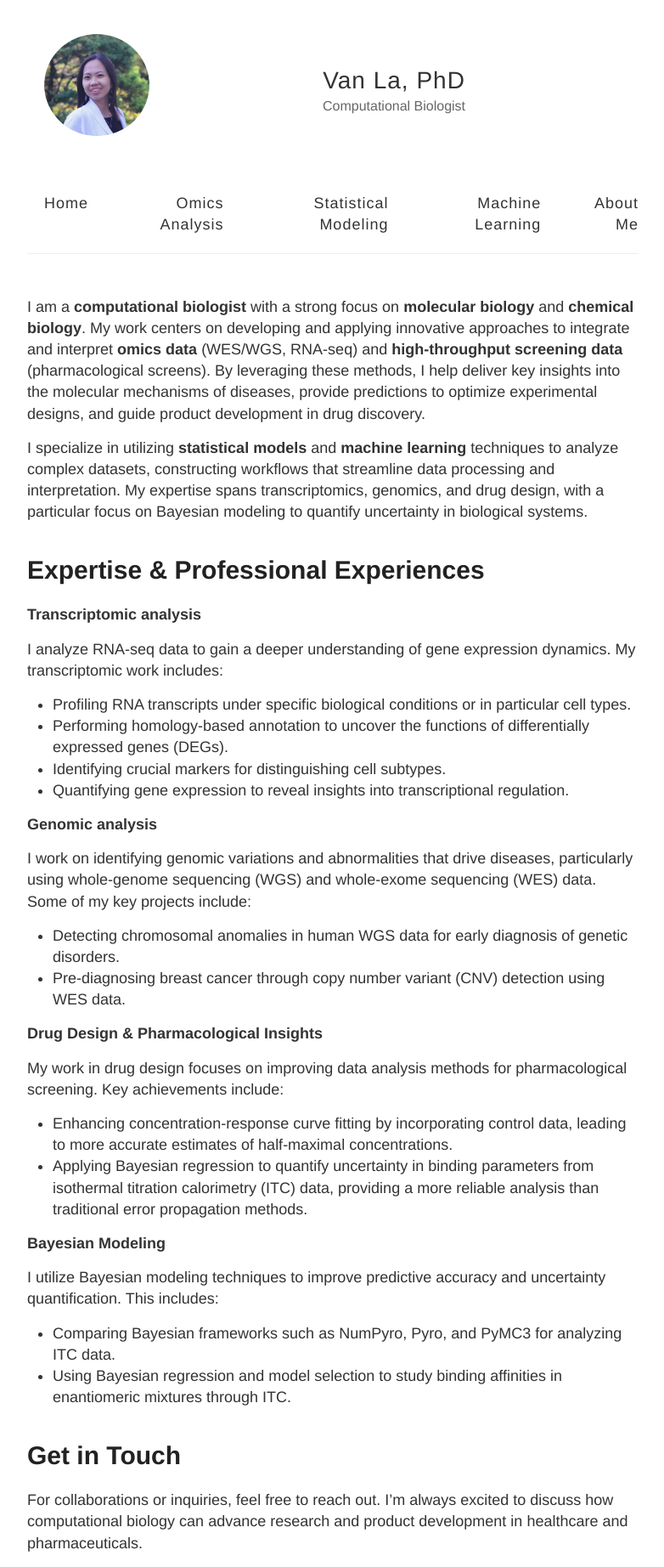
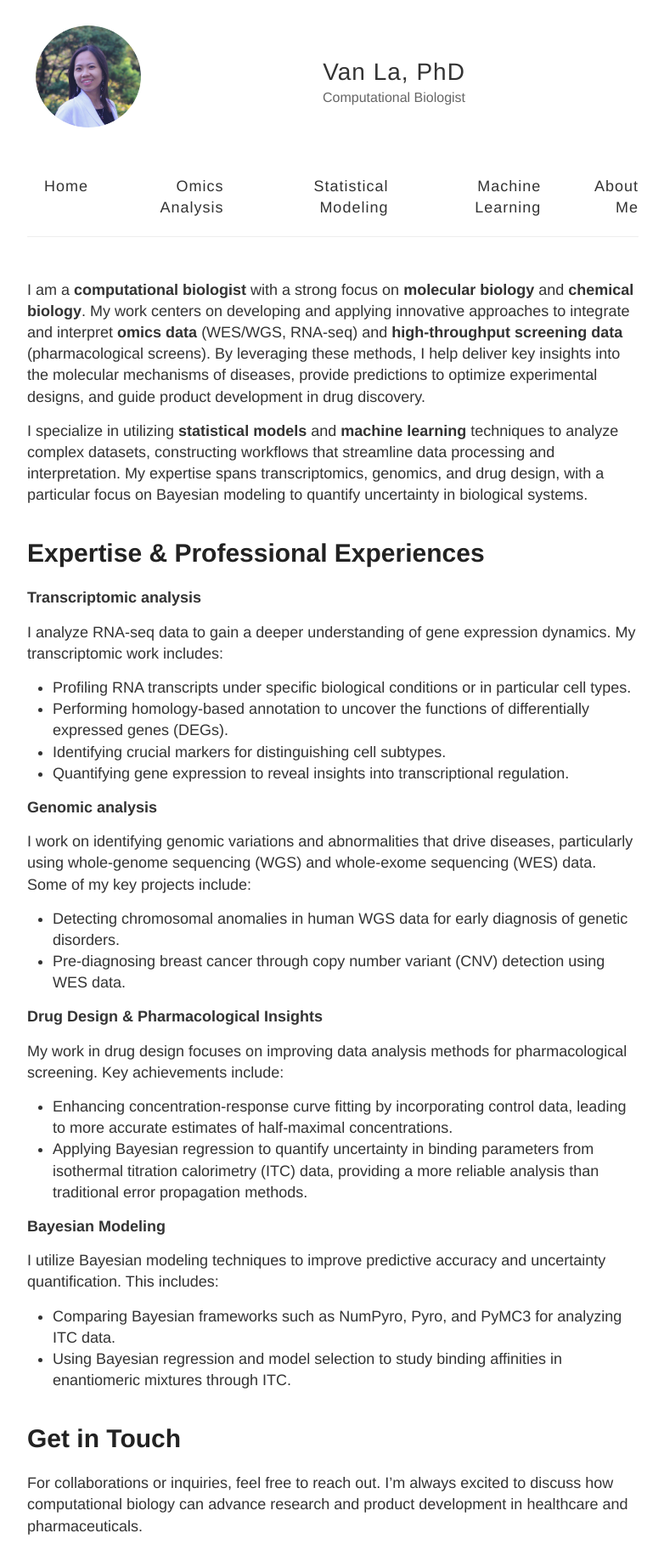
Before and after one commit to vanngocthuyla/vanngocthuyla.github.io, a Jekyll site: the page built from index.md, in a window 1280 px wide. Shown: the whole page at 85% size, without its empty margins (248-1030 px from the left). Built offline with Jekyll 4.4.1, drawn with Linux system fonts in a browser that asks for light colours.

Commit message:
Update default.html

```diff
--- a/_layouts/default.html
+++ b/_layouts/default.html
@@ -16,7 +16,7 @@
     <style>
       .info-box {
         /* border: 1px solid #ccc; /* Add border for the box */
-        padding: 20px; /* Space inside the box */
+        padding: 10px; /* Space inside the box */
         border-radius: 8px; /* Rounded corners */
         display: flex; /* Flex layout for image and text */
         align-items: center; /* Center items vertically */
```
